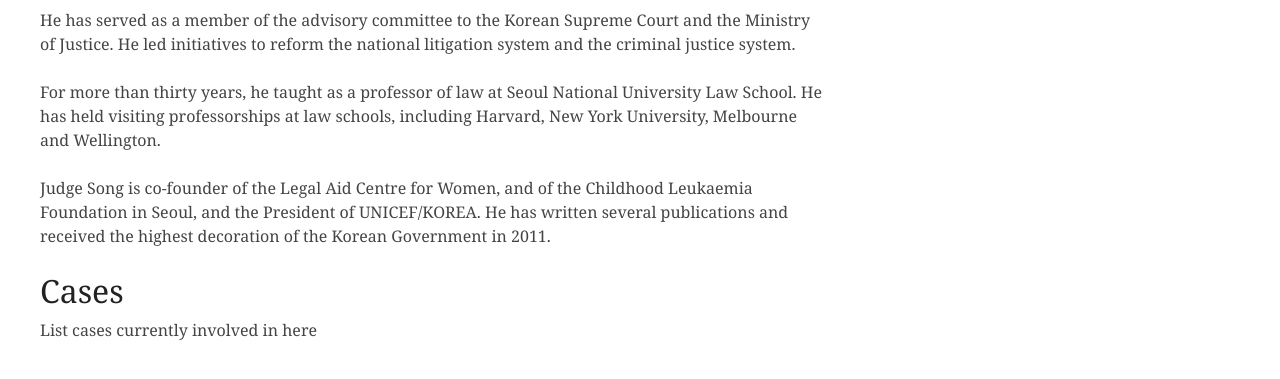
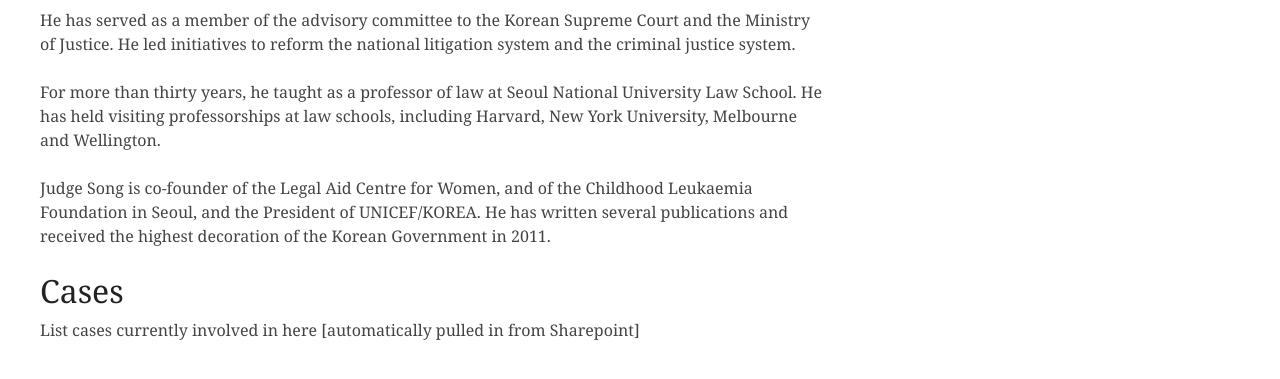
Before and after one commit to robertocarroll/icc-beta, a plain HTML site: page who-who/biography.html in a window 1280 px wide. Shown: the part 529-908 px from the top of the page. Drawn offline with nearby package versions, Linux system fonts and the light colour scheme.

Commit message:
Tweak to bio

```diff
--- a/who-who/biography.html
+++ b/who-who/biography.html
@@ -66,7 +66,7 @@
 <p>Judge Song is co-founder of the Legal Aid Centre for Women, and of the Childhood Leukaemia Foundation in Seoul, and the President of UNICEF/KOREA. He has written several publications and received the highest decoration of the Korean Government in 2011.</p>
 
 <h2 id="cases">Cases</h2>
-<p>List cases currently involved in here</p>
+<p>List cases currently involved in here [automatically pulled in from Sharepoint]</p>
 
 		</div>
 
```
